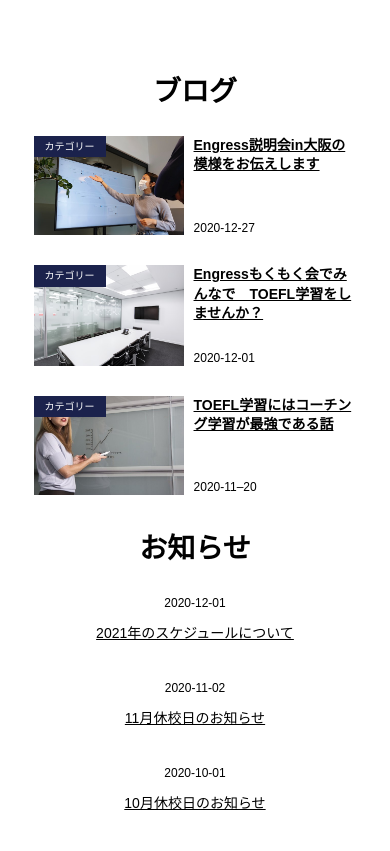
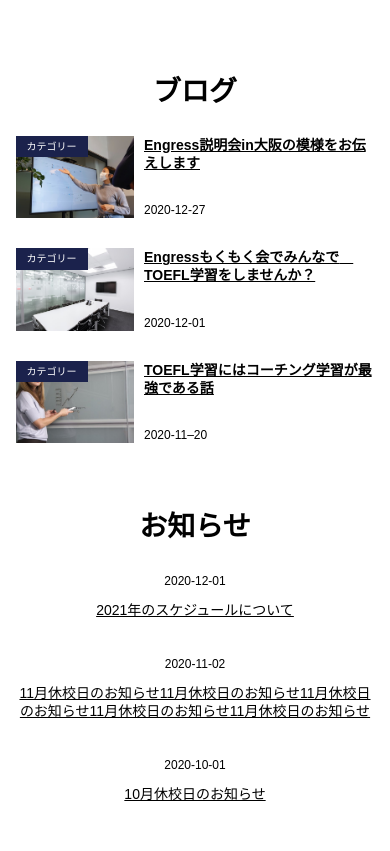
Before and after one commit to fumu238/Engress, a plain HTML site: page index.html in a window 390 px wide. Shown: the part 5481-6332 px from the top of the page. Drawn offline with nearby package versions, Linux system fonts and the light colour scheme.

Commit message:
topのブログCSS修正

```diff
--- a/index.html
+++ b/index.html
@@ -7,7 +7,7 @@
     <meta name="viewport" content="width=device-width, initial-scale=1.0">
     <title>Engress</title>
 
-    <link rel="stylesheet" href="/css/style.css">
+    <link rel="stylesheet" href="css/style.min.css">
 </head>
 
 <body>
@@ -306,8 +306,8 @@
                 <div class="blog">
                     <h3 class="blog__title">ブログ</h3>
                     <ul class="blog__list">
-                        <li>
-                            <a href="#" class="blog__item">
+                        <li class="blog__item">
+                            <a href="#" class="blog__link">
                                 <div class="blog__img-wrapper">
                                     <img class="blog__img" src="/img/sample01.jpg" alt="">
                                     <div class="blog__cat">カテゴリー</div>
@@ -318,8 +318,8 @@
                                 </div>
                             </a>
                         </li>
-                        <li>
-                            <a href="#" class="blog__item">
+                        <li class="blog__item">
+                            <a href="#" class="blog__link">
                                 <div class="blog__img-wrapper">
                                     <img class="blog__img" src="/img/sample02.jpg" alt="">
                                     <div class="blog__cat">カテゴリー</div>
@@ -330,8 +330,8 @@
                                 </div>
                             </a>
                         </li>
-                        <li>
-                            <a href="#" class="blog__item">
+                        <li class="blog__item">
+                            <a href="#" class="blog__link">
                                 <div class="blog__img-wrapper">
                                     <img class="blog__img" src="/img/sample03.jpg" alt="">
                                     <div class="blog__cat">カテゴリー</div>
@@ -356,7 +356,7 @@
                         <li class="news__item">
                             <a href="#">
                                 <p class="news__date">2020-11-02</p>
-                                <p class="news__item-title">11月休校日のお知らせ</p>
+                                <p class="news__item-title">11月休校日のお知らせ11月休校日のお知らせ11月休校日のお知らせ11月休校日のお知らせ11月休校日のお知らせ</p>
                             </a>
                         </li>
                         <li class="news__item">
--- a/scss/module/_blogNews.scss
+++ b/scss/module/_blogNews.scss
@@ -15,6 +15,7 @@
 /* ブログ */
 .blog {
 	flex: 0 0 430px;
+	margin-bottom: 60px;
 
 	&__title {
 		font-size: 3.2rem;
@@ -24,17 +25,38 @@
 	}
 
 	&__item {
+		&:not(:last-of-type) {
+			margin-bottom: 30px;
+		}
+	}
+
+	&__link {
 		display: flex;
-		margin-bottom: 30px;
+		transition: 0.3s;
 
 		&:hover {
 			opacity: 0.7;
+
+			.blog__img {
+				transform: scale(1.1);
+			}
 		}
 	}
 
 	&__img-wrapper {
 		position: relative;
-		max-width: 150px;
+		flex: 0 0 150px;
+		padding-bottom: 23.257%;
+		height: 0;
+		overflow: hidden;
+	}
+
+	&__img {
+		width: 100%;
+		height: 100%;
+		position: absolute;
+		object-fit: cover;
+		transition: 0.3s;
 	}
 
 	&__cat {
@@ -49,6 +71,7 @@
 	&__txt-wrapper {
 		position: relative;
 		margin-left: 20px;
+		flex: 0 0 260px;
 	}
 
 	&__item-title {
@@ -104,7 +127,7 @@
 
 	/* ブログ */
 	.blog {
-        flex: 0 0 350px;
+		flex: 0 0 350px;
 
 		&__title {
 			font-size: 2.8rem;
@@ -112,18 +135,23 @@
 			line-height: calc(48 / 28);
 		}
 
-		&__item {
-			display: flex;
-			margin-bottom: 30px;
-		}
 		&__item-title {
-			line-height: calc(22 / 16);
+			font-size: 1.4rem;
+			line-height: calc(18/14);
 		}
 
+		&__img-wrapper {
+			position: relative;
+			flex: 0 0 120px;
+		}
+
+		&__txt-wrapper {
+			flex: 0 0 210px;
+		}
 	}
 
 	.news {
-        flex: 0 0 300px;
+		flex: 0 0 300px;
 
 		&__title {
 			font-size: 2.8rem;
@@ -131,35 +159,40 @@
 			line-height: calc(48 / 28);
 		}
 
-		&__date {
-			font-size: 1.2rem;
-			margin-bottom: 10px;
-			line-height: calc(20 / 12);
-		}
+
 		&__item-title {
-			font-size: 1.6rem;
-			line-height: calc(27 / 16);
+			font-size: 1.4rem;
+			line-height: calc(18/14);
 		}
 	}
 }
 
-
 @media screen and (max-width: 760px) {
 	/* ブログ・お知らせ */
 	.blogNews {
-
 		&__inner {
-			max-width: 90%;
+			max-width: 550px;
 			flex-direction: column;
 		}
 	}
 
 	/* ブログ */
 	.blog {
-		margin: 0 auto;
+		margin-bottom:60px;
+		display: block;
+		flex: 1 1 100%;
 
 		&__title {
 			text-align: center;
+		}
+
+		&__img-wrapper {
+			flex: 0 0 150px;
+			padding-bottom: 18.181%;
+		}
+
+		&__txt-wrapper {
+			flex: 0 0 370px;
 		}
 	}
 
@@ -178,20 +211,15 @@
 		flex: none;
 		width: 100%;
 
-		&__item-title {
-            font-size: 1.4rem;
-			line-height: calc(22 / 16);
+		&__img-wrapper {
+			flex: 0 0 33%;
+			padding-bottom: 23%;
 		}
 
 		&__txt-wrapper {
+			flex: 0 0 65%;
 			margin-left: 10px;
 		}
 	}
 
-	.news {
-		&__item-title {
-			font-size: 1.4rem;
-			line-height: calc(20 / 14);
-		}
-	}
 }
```
Also changed, not shown: css/style.min.css, img/noimage.png (added), 1 other file.
